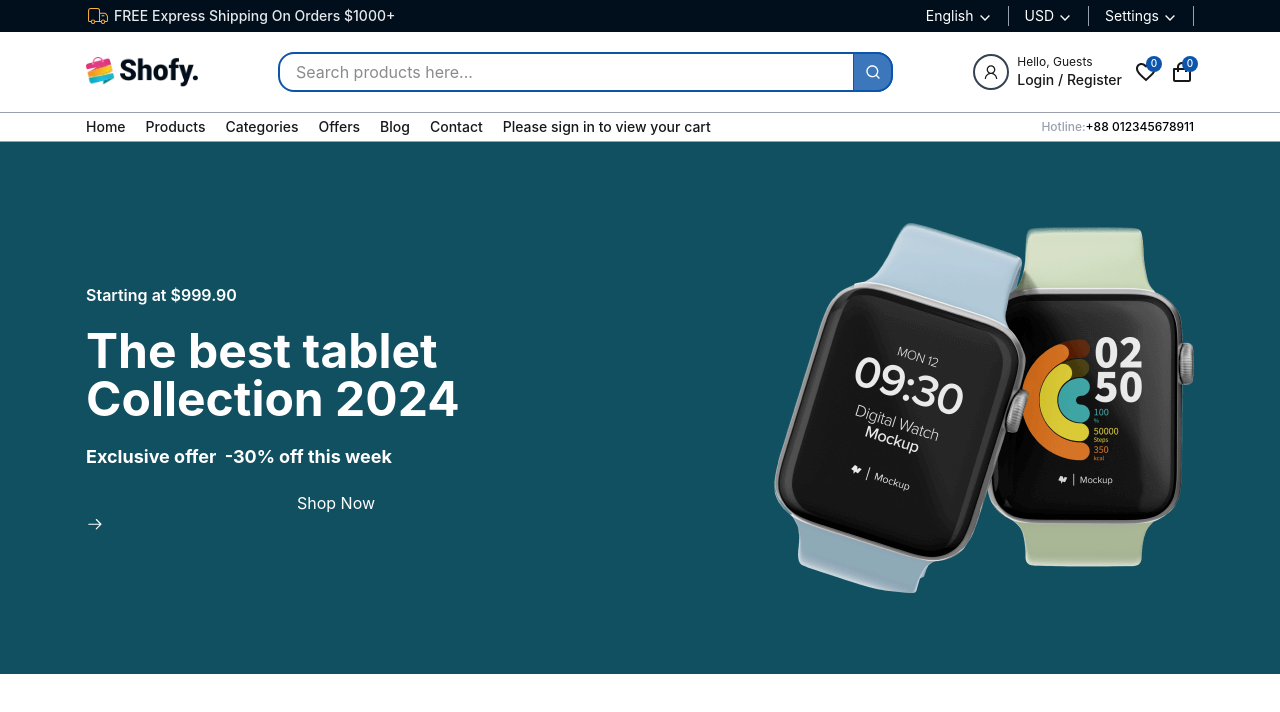
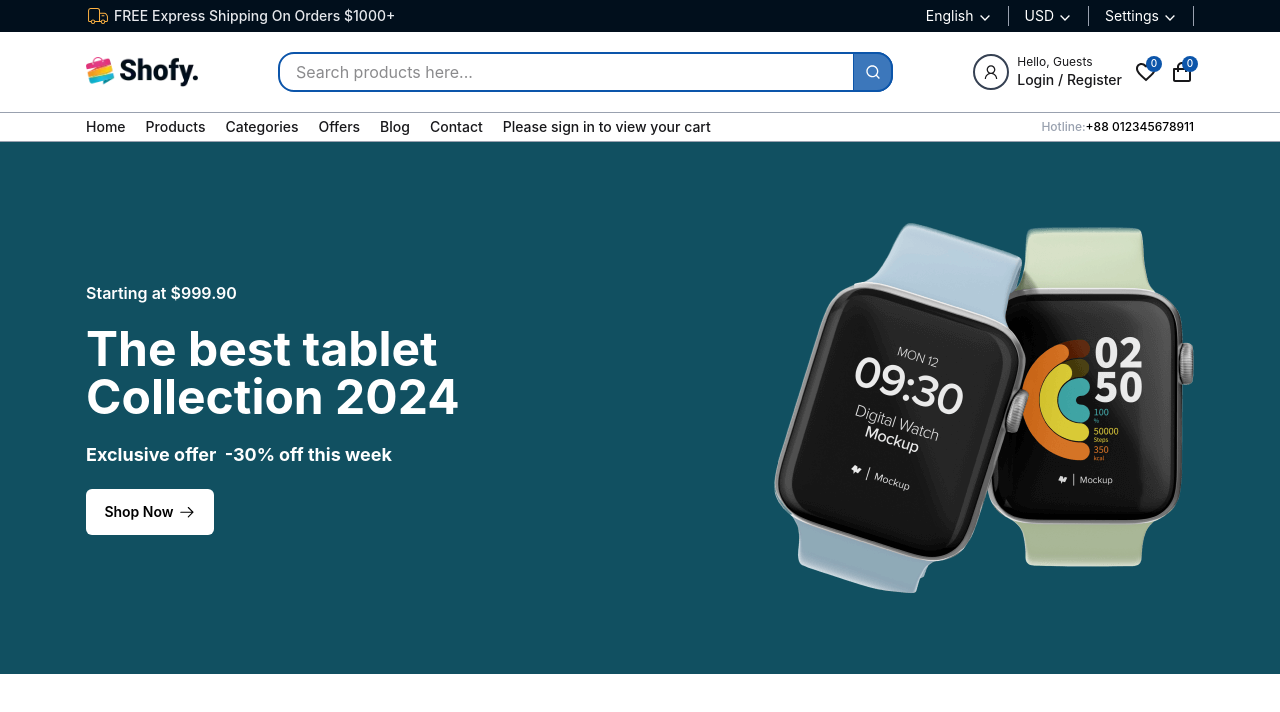
Before and after one commit to Islamul-Hoque/Shop-Sphere, a Next.js app: page / in a window 1280 px wide. Shown: the top 712 px of the page. Built offline with nearby package versions, Linux system fonts and the light colour scheme.

Commit message:
feat(not-found): add custom 404 page with image, message, and back-to-home button

```diff
--- /dev/null
+++ b/src/app/not-found.tsx
@@ -0,0 +1,20 @@
+import { notFound } from '@/assets';
+import Button from '@/components/Button';
+import Container from '@/components/Container';
+import Image from 'next/image';
+import React from 'react';
+
+const NotFoundPage = () => {
+    return (
+        <Container className="flex flex-col gap-2 items-center py-10">
+            <Image src={notFound} alt="notFound-image" className="max-w-60" />
+            <p className="text-xl font-semibold">Oops! Page not found</p>
+            <p className="text-sm text-gray-500 max-w-80 text-center">
+                Whoops, this is embarrassing. Looks like the page you were looking for wasn&apos;t found.
+            </p>
+            <Button href="/">Back to Home</Button>
+        </Container>
+    );
+};
+
+export default NotFoundPage;
--- a/src/components/Banner.tsx
+++ b/src/components/Banner.tsx
@@ -17,7 +17,8 @@ const Banner = () => {
                         <span className="text-lightYellow mx-1">{banner?.offerPrice}</span>
                         {banner?.textTwo}
                     </p>
-                    <Button href={banner?.buttonLink} >
+                    <Button href={banner?.buttonLink} className="flex items-center gap-1
+                        bg-base-200 text-black rounded-md w-32 px-0 justify-center text-sm font-semibold hover:bg-transparent hover:text-base-200 py-3 border border-transparent hover:border-white/40 duration-200">
                         Shop Now <GoArrowRight className="text-lg" />
                     </Button>
                 </div>
--- a/src/components/Button.tsx
+++ b/src/components/Button.tsx
@@ -1,9 +1,26 @@
+import Link from 'next/link';
 import React from 'react';
+import { twMerge } from 'tailwind-merge';
 
-const Button = ({children, href, className}) => {
+interface Props {
+    children: React.ReactNode;
+    className?: string;
+    href?: string;
+    onClick?: any;
+}
+
+const Button = ({ children, className, href, onClick }: Props) => {
     return (
         <>
-        <button>{children}</button>
+            {href ? (
+                <Link  href={href} className={twMerge( "bg-primary/80 text-white py-2 px-6 hover:bg-primary cursor-pointer duration-200", className  )}
+                > {children}
+                </Link>
+            ) : (
+                <button   onClick={onClick}
+                    className={twMerge(  "bg-primary/80 text-white py-2 px-6 hover:bg-primary cursor-pointer duration-200", className )} > {children}
+                </button>
+            )}
         </>
     );
 };
```
Also changed, not shown: src/assets/notFound.png.
